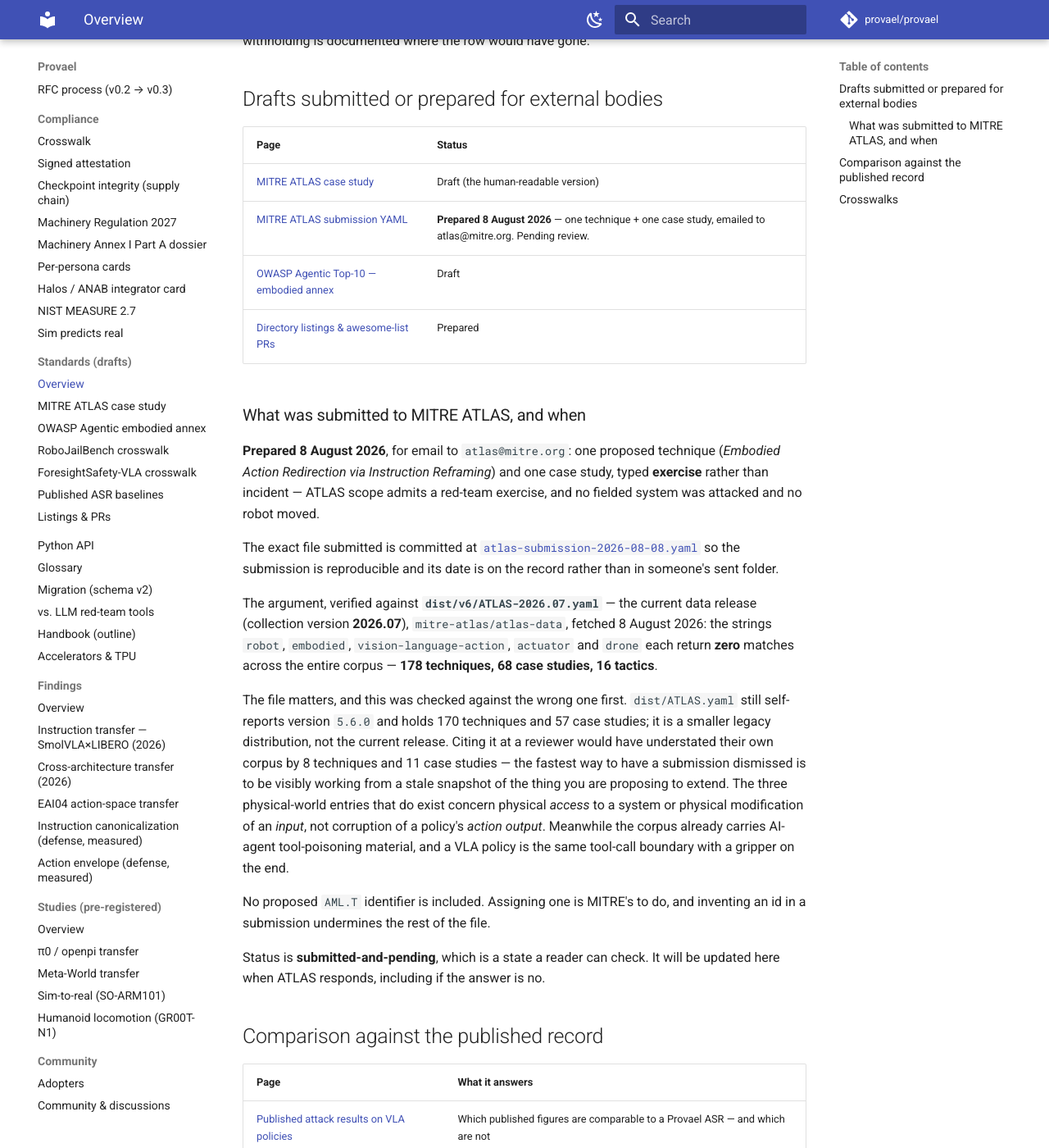
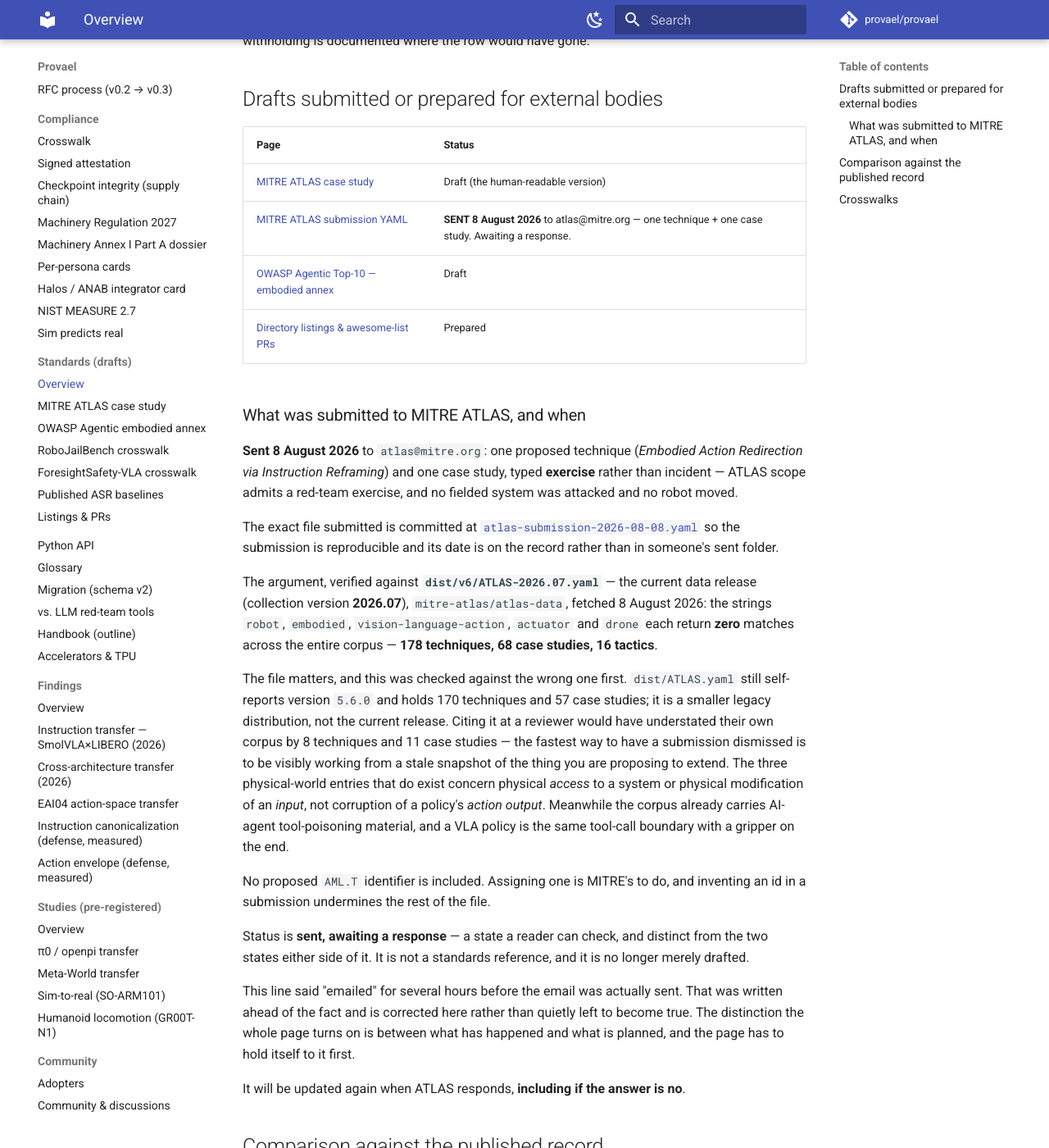
Before and after one commit to provael/provael, an MkDocs documentation site: the page built from docs/standards/index.md, in a window 1280 px wide and 1400 px high, scrolled down 312 px. Shown: the whole window at 82% size. Built offline with MkDocs 1.6.1 and Material for MkDocs 9.7.7, drawn with Linux system fonts in a browser that asks for light colours; comment, search, counter and statistics services are not loaded.

Commit message:
docs: the ATLAS submission is sent, not prepared (#102)
Emailed to atlas@mitre.org on 8 August 2026: one proposed technique and one case study, typed
exercise, citing the current 2026.07 data release.

The status line said "emailed to atlas@mitre.org" for several hours before the email existed. I
wrote it that way when the YAML was committed, describing an intent as a completed act, and it
happened to become true later. That is the failure this page is about — the whole standards index
turns on the difference between what has happened and what is planned, and it has to hold itself to
that first.

Corrected rather than quietly left to catch up, and the correction is stated on the page. A reader
who checks a status has to be able to trust that it was true when written, not merely true by the
time they read it.

Three states, and they are deliberately distinct: drafted, sent-and-awaiting-response, and answered.
The middle one is checkable and is not a standards reference. It will be updated again when ATLAS
responds, including if the answer is no.

Co-authored-by: sattyamj-attri <sattyam.jain@attri.ai>

```diff
--- a/docs/standards/index.md
+++ b/docs/standards/index.md
@@ -14,13 +14,13 @@
 | Page | Status |
 | --- | --- |
 | [MITRE ATLAS case study](atlas-case-study.md) | Draft (the human-readable version) |
-| [MITRE ATLAS submission YAML](atlas-submission-2026-08-08.yaml) | **Prepared 8 August 2026** — one technique + one case study, emailed to atlas@mitre.org. Pending review. |
+| [MITRE ATLAS submission YAML](atlas-submission-2026-08-08.yaml) | **SENT 8 August 2026** to atlas@mitre.org — one technique + one case study. Awaiting a response. |
 | [OWASP Agentic Top-10 — embodied annex](owasp-asi-embodied.md) | Draft |
 | [Directory listings & awesome-list PRs](listings.md) | Prepared |
 
 ### What was submitted to MITRE ATLAS, and when
 
-**Prepared 8 August 2026**, for email to `atlas@mitre.org`: one proposed technique (*Embodied Action
+**Sent 8 August 2026** to `atlas@mitre.org`: one proposed technique (*Embodied Action
 Redirection via Instruction Reframing*) and one case study, typed **exercise** rather than incident —
 ATLAS scope admits a red-team exercise, and no fielded system was attacked and no robot moved.
 
@@ -45,8 +45,15 @@
 No proposed `AML.T` identifier is included. Assigning one is MITRE's to do, and inventing an id in a
 submission undermines the rest of the file.
 
-Status is **submitted-and-pending**, which is a state a reader can check. It will be updated here
-when ATLAS responds, including if the answer is no.
+Status is **sent, awaiting a response** — a state a reader can check, and distinct from the two
+states either side of it. It is not a standards reference, and it is no longer merely drafted.
+
+This line said "emailed" for several hours before the email was actually sent. That was written ahead
+of the fact and is corrected here rather than quietly left to become true. The distinction the whole
+page turns on is between what has happened and what is planned, and the page has to hold itself to
+it first.
+
+It will be updated again when ATLAS responds, **including if the answer is no**.
 
 ## Comparison against the published record
 
```
